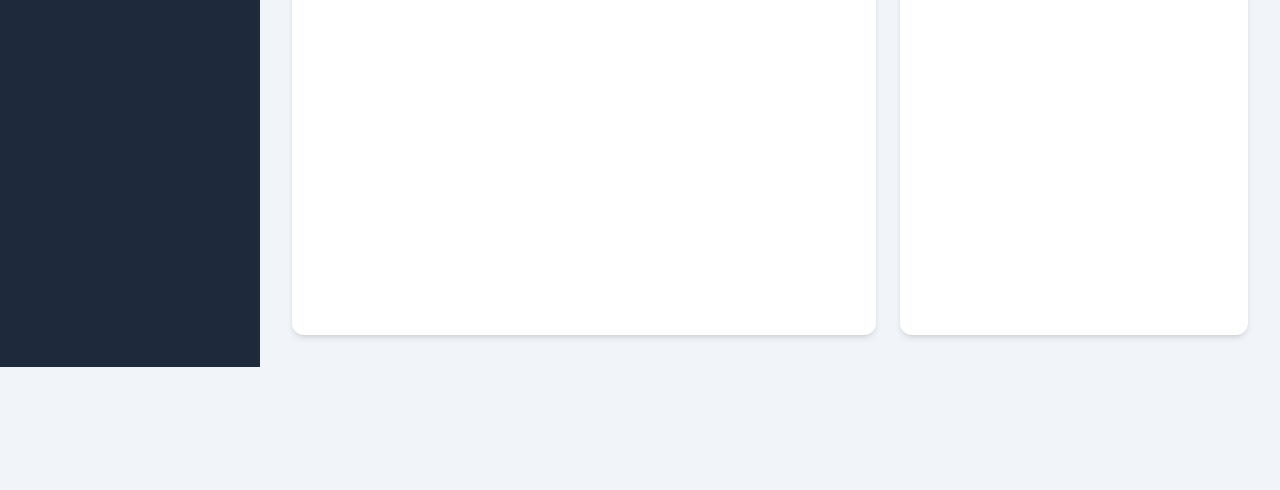
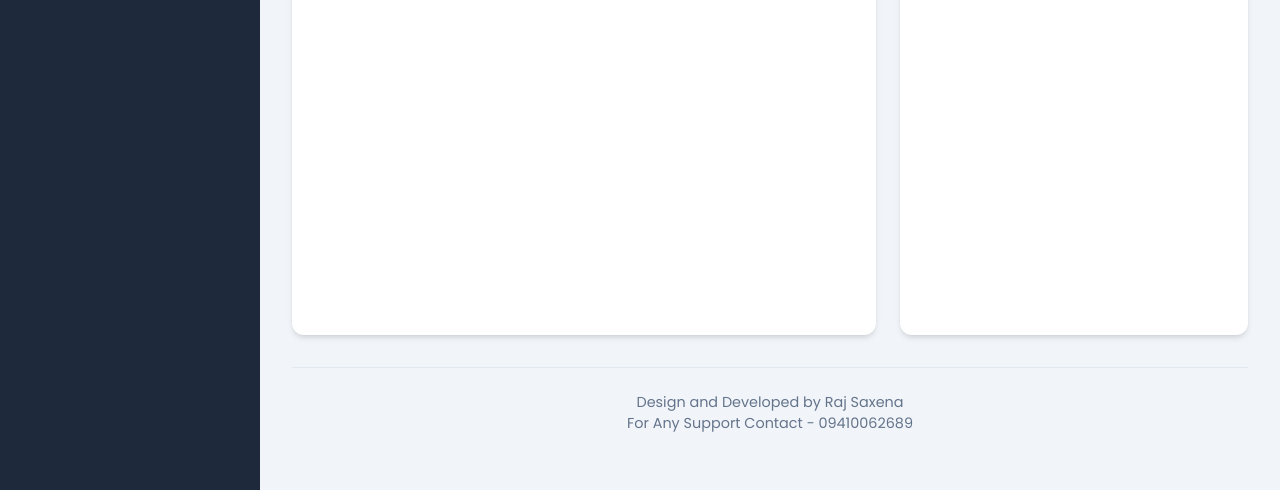
Before and after one commit to Mysparkal/ERP, a plain HTML site: page dashboard.html in a window 1280 px wide. Shown: the part 489-979 px from the top of the page. Before the commit the page ends 856 px from the top, so only its background shows below. Drawn offline with nearby package versions, Linux system fonts and the light colour scheme; no server answers; sample sign-in values are in the browser's storage.

Commit message:
Update dashboard.html

```diff
--- a/dashboard.html
+++ b/dashboard.html
@@ -152,6 +152,10 @@
                     </div>
                 </section>
             </main>
+            <footer class="app-footer">
+                <p>Design and Developed by Raj Saxena</p>
+                <p>For Any Support Contact - 09410062689</p>
+            </footer>
         </div>
     </div>
     <script src="script.js"></script>
```
